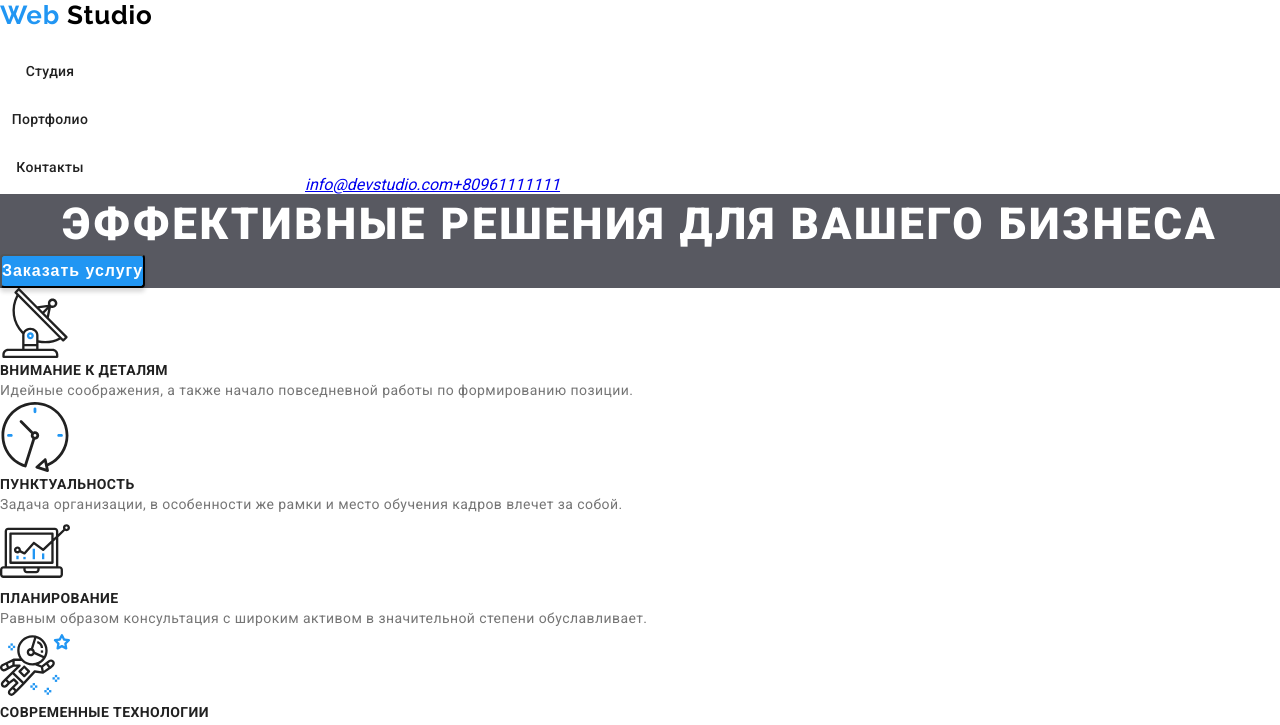
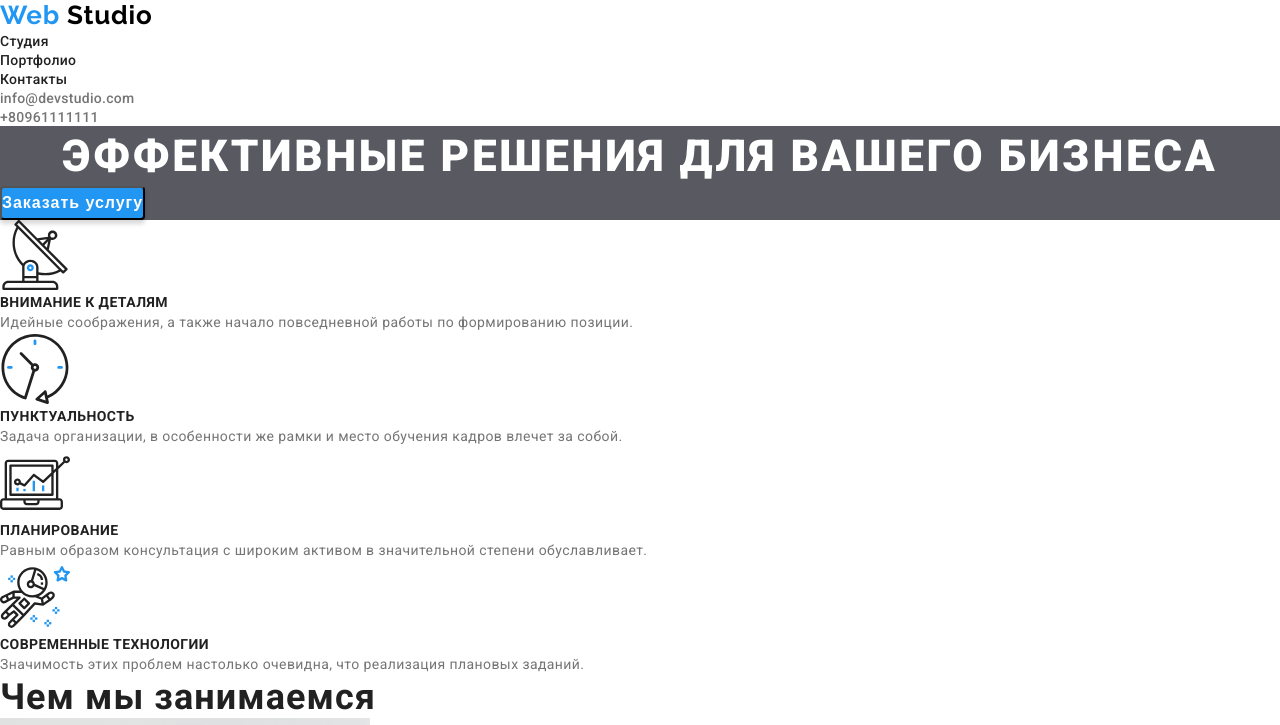
Before and after one commit to Novak0306/goit-markup-hw-2, a plain HTML site: page index.html in a window 1280 px wide. Shown: the top 725 px of the page. Drawn offline with Linux system fonts and the light colour scheme.

Commit message:
обновление3

```diff
--- a/css/style1.css
+++ b/css/style1.css
@@ -21,14 +21,11 @@ body {
 
  }
 
- .nav li {
-    width: 100px;
-}
+
 
 .nav li a{
-   text-align: center;
-   padding-top: 32px;
-   display: block;
+
+
    text-decoration: none;
    font-style: normal;
    font-weight: 500;
@@ -39,19 +36,19 @@ body {
 }
 
 .address_top_line {
-   margin-left: 305px;
+
    list-style: none;
-   display: flex;
+
 }
 
 
-}
+
 
 .address_top_line a {
     font-style: normal;
     text-align: center;
     padding-top: 32px;
-    display: block;
+
     text-decoration: none;
     font-weight: 500;
     font-size: 14px;
@@ -135,7 +132,7 @@ body {
     font-weight: 700;
     font-size: 36px;
     line-height: 42px;
-    text-align: center;
+
     letter-spacing: 0.03em;
     color: #212121;
 }
@@ -153,7 +150,7 @@ body {
     font-weight: 700;
     font-size: 14px;
     line-height: 16px;
-    text-align: center;
+
     letter-spacing: 0.03em;
     background: rgba(47, 48, 58, 0.8);
     color: #fff;
```
